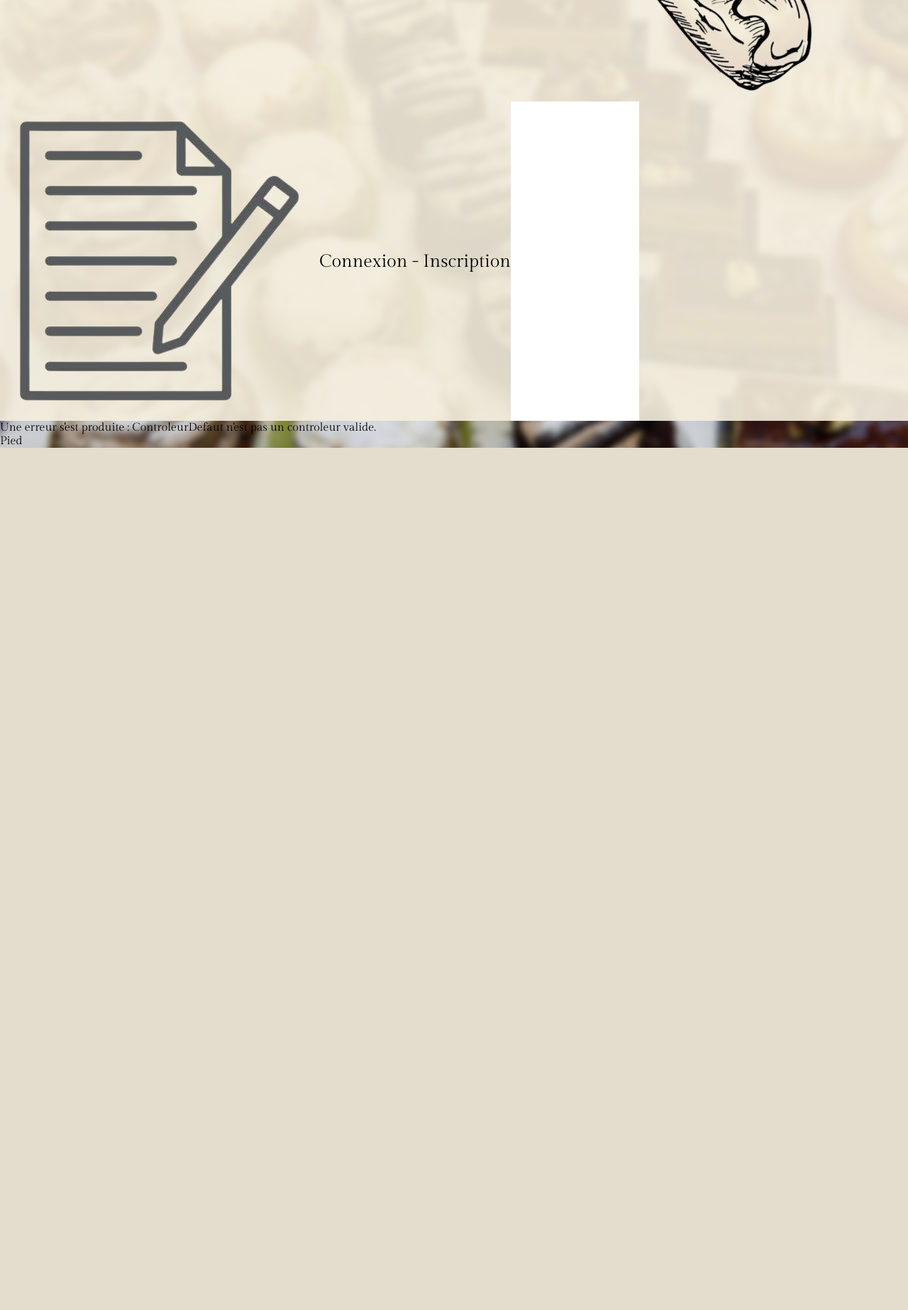
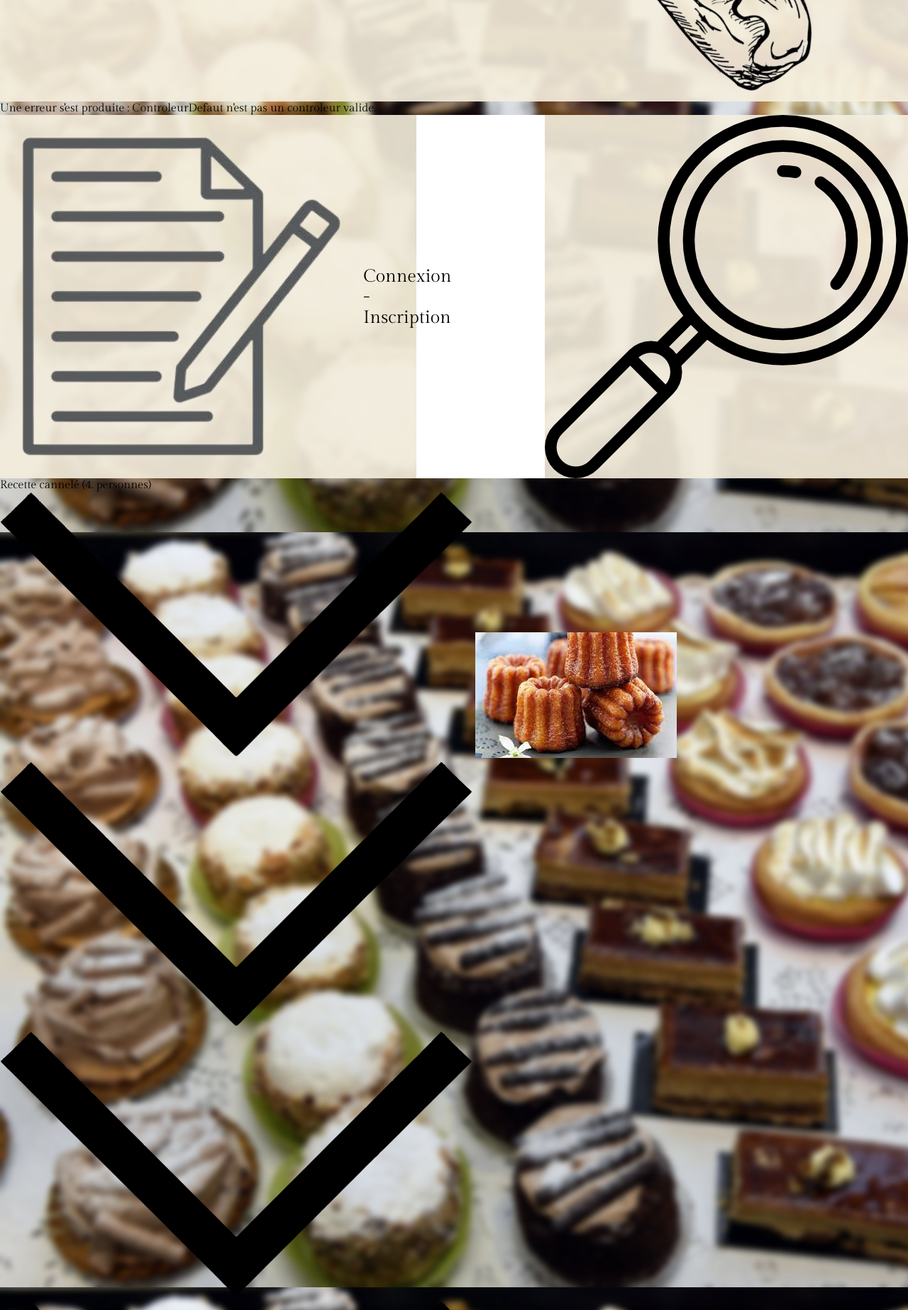
Before and after one commit to FrancoisToureille/projet_developpement_web, a PHP site: page /htdocs/index.php in a window 1280 px wide. Shown: the part 314-2160 px from the top of the page at 71% size. Before the commit the page ends 945 px from the top, so only its background shows below. Run offline with PHP 8.4, Linux system fonts and the light colour scheme.

Commit message:
découpage de la vue

```diff
--- a/htdocs/Vues/gabarit.php
+++ b/htdocs/Vues/gabarit.php
@@ -5,12 +5,14 @@
             <!--<link rel="icon" type="image/x-icon" href="images/Bachelor.ico" sizes="96x96" /> -->
             <!-- <script src="./javascript.js"></script> -->
         <link rel="stylesheet" href="./style/styleIndex.css">
+        <script src="./javascript.js"></script>
         <meta charset="UTF-8">
         <meta name="viewport" content="width=device-width, initial-scale=1.0, user-scalable=yes">
     </head>
     <body>
         <?php Vue::montrer('standard/entete'); ?>
         <?php echo $A_vue['body'] ?>
+        <?php Vue::montrer('standard/home'); ?>
         <?php Vue::montrer('standard/pied'); ?>
     </body>
 </html>
--- a/htdocs/Vues/standard/entete.php
+++ b/htdocs/Vues/standard/entete.php
@@ -8,21 +8,3 @@
     </div>
     <div><img id="img_eclair" alt="eclair" src="./image/eclairchoco.png"></div>
 </header>
-        <div class="home">
-            <div class="navBarr">
-                <div class="connexion">
-                    <img id="img_form" alt="img_form" src="./image/img_form.png">
-                    <div class="connexion_txt"><a id="connexion_lien" href="index.php"><p>Connexion - Inscription</p></a></div>
-                </div>
-                <div class="search">
-                    <input id="search_input" type="text">
-                </div>
-            </div>
-        </div>
-
-        <div class="homePhone">
-            <div class="navBarr">
-                <div class="search">
-                </div>
-            </div>
-        </div>
--- /dev/null
+++ b/htdocs/Vues/standard/home.php
@@ -0,0 +1,92 @@
+<div class="home">
+    <div class="navBarr">
+        <div class="connexion">
+            <img id="img_form" alt="img_form" src="./image/img_form.png">
+            <div class="connexion_txt"><a id="connexion_lien" href="index.php"><p>Connexion - Inscription</p></a></div>
+        </div>
+        <div class="search">
+            <input id="search_input" type="text">
+            <img id="img_loupe" alt="img_loupe" src="./image/loupe.png">
+        </div>
+    </div>
+
+    <div class="homePhone">
+        <div class="navBarr">
+            <div class="search">
+            </div>
+        </div>
+    </div>
+
+    <div class="recipesAndCategories">
+        <div class="randomRecipe">
+            <div class="recipeTitle"><a href="index.php">Recette cannelé (4. personnes)</a></div>
+            <div class="recipeView">
+                <img class="arrow left_arrow" alt="right_arrow" src="./image/fleche.png">
+                <a href="index.php"><img id="img_cannele" alt="cannele" src="./image/cannele.jfif"></a>
+                <img class="arrow right_arrow" alt="right_arrow" src="./image/fleche.png">
+            </div>
+        </div>
+        <div class="categorie">
+            <div id="slider">
+                <span class="controls" onclick="prevSlide(-1)" id="left-arrow">
+                    <img class="fa arrow left_arrow" src="image/fleche.png">
+                    <!--<i class="fa fa-arrow-left" aria-hidden="true"></i>-->
+                </span>
+                <span class="controls" id="right-arrow" onclick="nextSlide(1)">
+                    <img class="fa arrow right_arrow" src="image/fleche.png">
+                    <!--<i class="fa fa-arrow-right" aria-hidden="true"></i>-->
+                </span>
+                <div class="slide" style="background:dodgerBlue;">
+                    <img class="bouffe" src="image/crepe.jpg">
+                </div>
+                <div class="slide" style="background:coral;">
+                    <img class="bouffe" src="image/cannele.jfif">
+                </div>
+                <div class="slide" style="background:crimson;">
+                    <img class="bouffe" src="image/tropezienne.jpg">
+                </div>
+                <div id="dots-con">
+                    <span class="dot"></span>
+                    <span class="dot"></span>
+                    <span class="dot"></span>
+                </div>
+            </div>
+
+            <script type="text/javascript">
+                var slides = document.querySelectorAll(".slide");
+                var dots = document.querySelectorAll(".dot");
+                var index = 0;
+
+
+                function prevSlide(n){
+                index+=n;
+                console.log("prevSlide is called");
+                changeSlide();
+                }
+
+                function nextSlide(n){
+                index+=n;
+                changeSlide();
+                }
+
+                changeSlide();
+
+                function changeSlide(){
+
+                if(index>slides.length-1)
+                    index=0;
+
+                if(index<0)
+                    index=slides.length-1;
+                    for(let i=0;i<slides.length;i++){
+                    slides[i].style.display = "none";
+                    dots[i].classList.remove("active");
+                    }
+                    slides[index].style.display = "block";
+                    dots[index].classList.add("active");
+                }
+            </script>
+
+        </div>
+    </div>
+</div>
--- a/htdocs/Vues/standard/pied.php
+++ b/htdocs/Vues/standard/pied.php
@@ -1 +1,11 @@
-<footer>Pied</footer>
+<footer>
+    <div class="reseaux">
+
+    </div>
+    <div class="mention">
+
+    </div>
+    <div class="backToTop">
+
+    </div>
+</footer>
```
Lines whose indentation alone changed are shown as unchanged.
